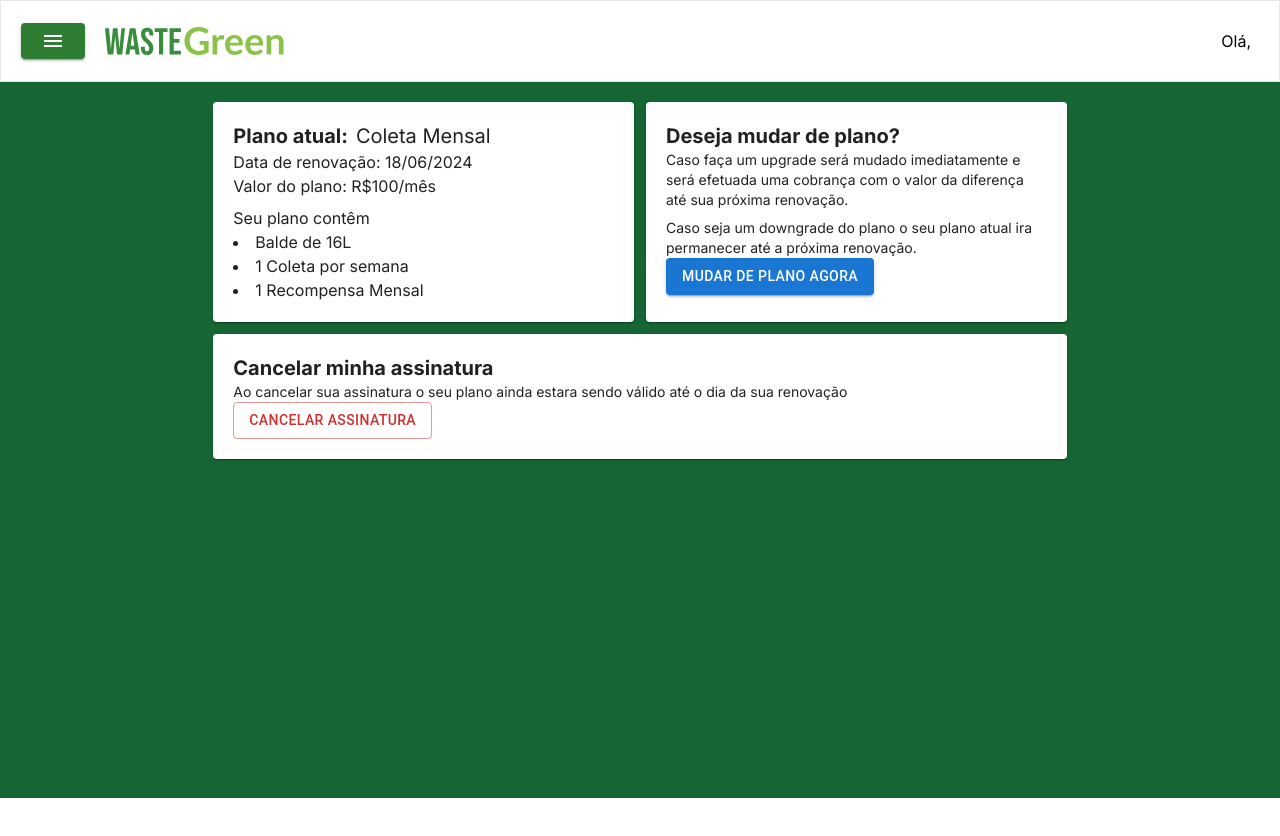
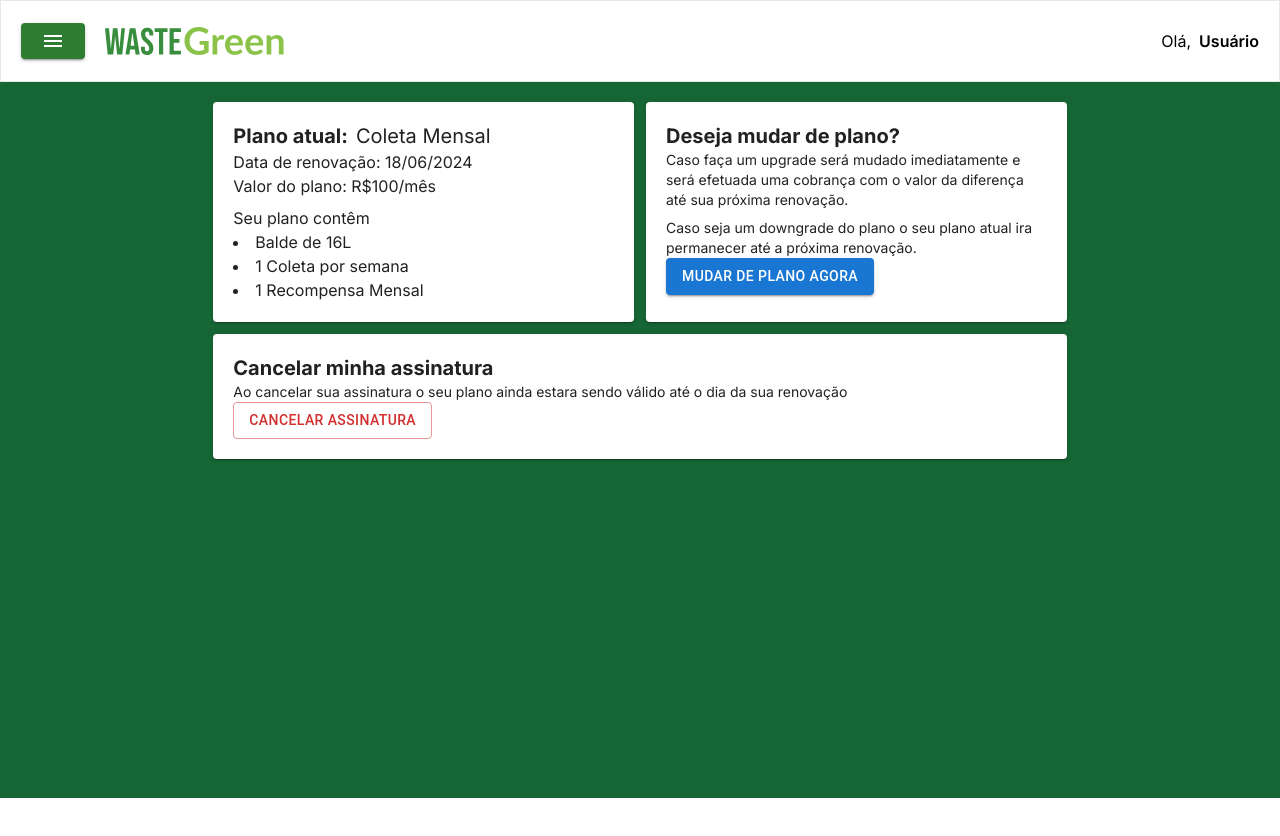
Before and after one commit to IgorRS-2302/WasteGreen, a Next.js app: page /plans in a window 1280 px wide. Shown: the top 836 px of the page. Built offline with nearby package versions, Linux system fonts and the light colour scheme; a web font is replaced by a local one.

Commit message:
:recycle: comment localstorage

```diff
--- a/src/app/components/header.tsx
+++ b/src/app/components/header.tsx
@@ -31,7 +31,10 @@ function HeaderHome({ isLoggedin }: Props) {
               <p>
                 Olá,
               </p>
-                <span className="font-semibold">{localStorage.getItem("name")}</span>
+                <span className="font-semibold">
+                  {/* {localStorage.getItem("name")} */}
+                  Usuário
+                  </span>
             </div>
           </div>
         ) : (
--- a/src/app/components/sidebar.tsx
+++ b/src/app/components/sidebar.tsx
@@ -85,8 +85,8 @@ export default function Sidebar() {
                   color="error"
                   className="w-full h-fit"
                   onClick={()=>{
-                    localStorage.removeItem('user_id');
-                    localStorage.removeItem('name');
+                    // localStorage.removeItem('user_id');
+                    // localStorage.removeItem('name');
                   }}
                 >
                   Sair
--- a/src/app/services/sign.tsx
+++ b/src/app/services/sign.tsx
@@ -11,7 +11,7 @@ const url = "http://localhost:3001/"
 export async function sign(body:ILogin){
     const response = await axios.post(`${url}sign`, body).then(res => res.data);
     if(response){
-        localStorage.setItem('user_id', response.id);
+        // localStorage.setItem('user_id', response.id);
         return response;
     }
 
--- a/src/app/sign/page.tsx
+++ b/src/app/sign/page.tsx
@@ -110,8 +110,8 @@ export default function Sign() {
       });
     }
     if (userData) {
-      localStorage.setItem("user_id", userData.user.id);
-      localStorage.setItem("name", userData.profile.name);
+      // localStorage.setItem("user_id", userData.user.id);
+      // localStorage.setItem("name", userData.profile.name);
     }
     console.log(userData.profile);
   }
```
